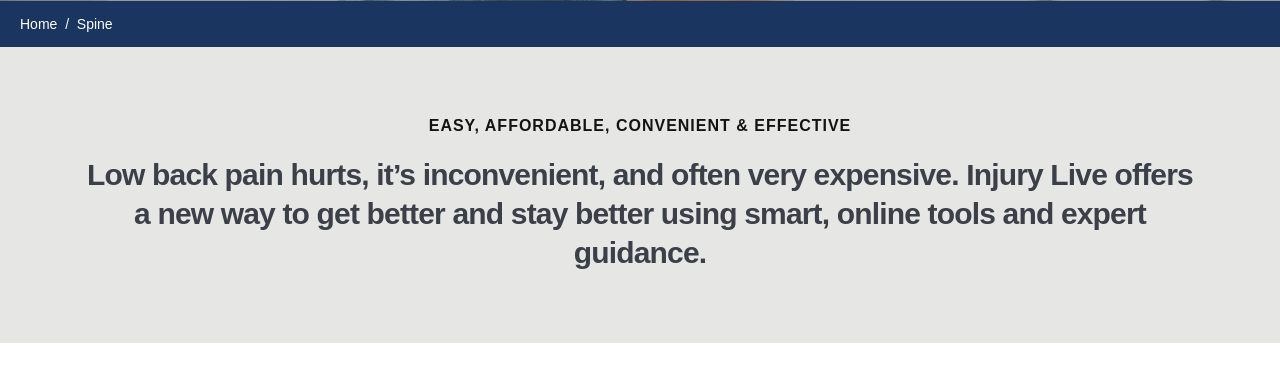
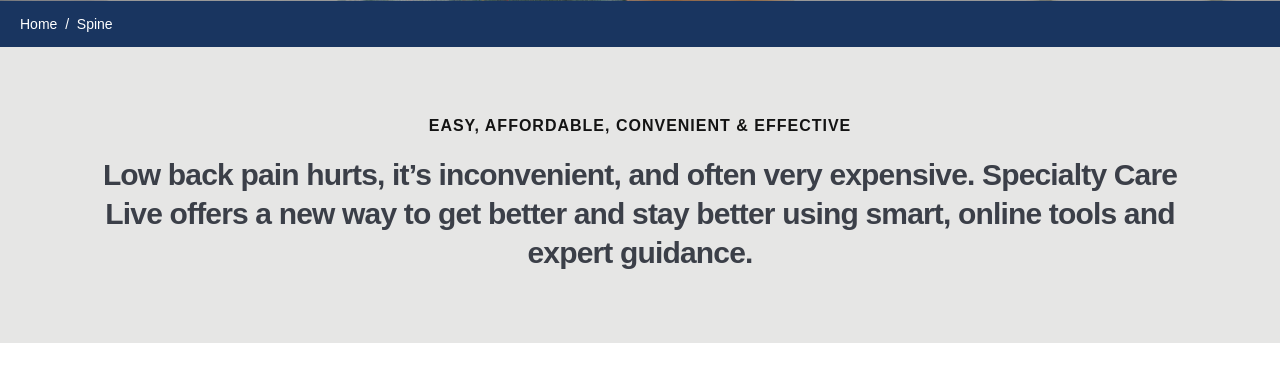
Before and after one commit to gayatrimicro/SCL, a PHP site: page /spine-specialist/ in a window 1280 px wide. Shown: the part 666-1036 px from the top of the page. Run offline with PHP 8.4, Linux system fonts and the light colour scheme.

Commit message:
Removing Injury live name from project

```diff
--- a/appointment.php
+++ b/appointment.php
@@ -9,7 +9,7 @@
 
 
 
-	$subject =" Injury Live " . $fname;
+	$subject ="  Specialty Care Live " . $fname;
 	$headers  = 'MIME-Version: 1.0' . "\r\n";
 	$headers .= 'Content-type: text/html; charset=iso-8859-1' . "\r\n";
 	$headers .= 'From: Appointment Form: <' . $emailid .">" ."\r\n";
--- a/internal.php
+++ b/internal.php
@@ -36,7 +36,7 @@
 
 <link href="https://stackpath.bootstrapcdn.com/font-awesome/4.7.0/css/font-awesome.min.css" rel="stylesheet" integrity="sha384-wvfXpqpZZVQGK6TAh5PVlGOfQNHSoD2xbE+QkPxCAFlNEevoEH3Sl0sibVcOQVnN" crossorigin="anonymous">
 
-<title>Orthopedic Telemedicine | Injury Live</title>
+<title>Orthopedic Telemedicine |  Specialty Care Live</title>
 <meta http-equiv="X-UA-Compatible" content="IE=edge">
 <meta content="width=device-width, initial-scale=1.0" name="viewport">
 
@@ -260,7 +260,7 @@
           <h1 class="c-left c-font-uppercase bigger-font-medium c-font-bold header-padding-mobile double-para">Be Seen by a Surgeon at YOUR Convenience, and Get Answers NOW!</h1>
         </div>
           <p class="custom-fonts mobile-para-padding double-mobile">
-           Injury Live provides all patients with a convenient, secure and clinically informative encounter with one of our Tele-Orthopedic specialists. Our remote providers manage musculoskeletal injuries, and chronic bone and joint conditions by means of telemedicine. Our physical exam is supported by imaging and telehealth peripherals that allow our Tele-Orthopedic experts to treat a wide variety of symptoms. You will receive a diagnosis, advice, physical therapy and prescription order for select medications and braces, as your doctor deems necessary.
+            Specialty Care Live provides all patients with a convenient, secure and clinically informative encounter with one of our Tele-Orthopedic specialists. Our remote providers manage musculoskeletal injuries, and chronic bone and joint conditions by means of telemedicine. Our physical exam is supported by imaging and telehealth peripherals that allow our Tele-Orthopedic experts to treat a wide variety of symptoms. You will receive a diagnosis, advice, physical therapy and prescription order for select medications and braces, as your doctor deems necessary.
           </p>
            <p class="text-left mobile-para-padding">
                 <a href="#" class="read-about-us btn-new tn-new c-btn-border-opacity-04 yop c-btn btn-no-focus c-btn-header btn btn-lg c-btn-border-1x c-btn-dark c-btn-circle c-btn-sbold" hreflang="en">Schedule a Tele consultation</a>
@@ -300,7 +300,7 @@
 
 
            <div class="pa custom-fonts">
-            <p class="custom-fonts mobile-para-padding">Injury Live provides all patients with a convenient, secure and clinically informative encounter with our Physical Therapy team. Our remote therapists manage the rehabilitation of injuries and conditions by means of telemedicine. Our therapy program is supported by partnering with on-site medical staff to help patients hit program goals, as outlined by their physician orders.</p>
+            <p class="custom-fonts mobile-para-padding"> Specialty Care Live provides all patients with a convenient, secure and clinically informative encounter with our Physical Therapy team. Our remote therapists manage the rehabilitation of injuries and conditions by means of telemedicine. Our therapy program is supported by partnering with on-site medical staff to help patients hit program goals, as outlined by their physician orders.</p>
 
             <p class="text-left mobile-para-padding">
                 <a href="tel:+1469-545-8645" class="read-about-us btn-new tn-new c-btn-border-opacity-04 yop c-btn btn-no-focus c-btn-header btn btn-lg c-btn-border-1x c-btn-dark c-btn-circle c-btn-sbold" hreflang="en"> Call Us at 469-545-8645</a>
--- a/orthopedics/index.php
+++ b/orthopedics/index.php
@@ -324,7 +324,7 @@
           <h1 class="c-left c-font-uppercase bigger-font-medium c-font-bold header-padding-mobile double-para">Be Seen by a Surgeon at YOUR Convenience, and Get Answers NOW!</h1>
         </div>
           <p class="custom-fonts mobile-para-padding double-mobile">
-           Injury Live provides all patients with a convenient, secure and clinically informative encounter with one of our Tele-Orthopedic specialists. Our remote providers manage musculoskeletal injuries, and chronic bone and joint conditions by means of telemedicine. Our physical exam is supported by imaging and telehealth peripherals that allow our Tele-Orthopedic experts to treat a wide variety of symptoms. You will receive a diagnosis, advice, physical therapy and prescription order for select medications and braces, as your doctor deems necessary.
+            Specialty Care Live provides all patients with a convenient, secure and clinically informative encounter with one of our Tele-Orthopedic specialists. Our remote providers manage musculoskeletal injuries, and chronic bone and joint conditions by means of telemedicine. Our physical exam is supported by imaging and telehealth peripherals that allow our Tele-Orthopedic experts to treat a wide variety of symptoms. You will receive a diagnosis, advice, physical therapy and prescription order for select medications and braces, as your doctor deems necessary.
           </p>
            <p class="text-left mobile-para-padding">
                 <a href="javascript:void(0);" data-toggle="modal" data-target="#request" class="read-about-us btn-new tn-new c-btn-border-opacity-04 yop c-btn btn-no-focus c-btn-header btn btn-lg c-btn-border-1x c-btn-dark c-btn-circle c-btn-sbold" hreflang="en">Schedule a Tele consultation</a>
@@ -364,7 +364,7 @@
 
 
            <div class="pa custom-fonts">
-            <p class="custom-fonts mobile-para-padding">Injury Live provides all patients with a convenient, secure and clinically informative encounter with our Physical Therapy team. Our remote therapists manage the rehabilitation of injuries and conditions by means of telemedicine. Our therapy program is supported by partnering with on-site medical staff to help patients hit program goals, as outlined by their physician orders.</p>
+            <p class="custom-fonts mobile-para-padding"> Specialty Care Live provides all patients with a convenient, secure and clinically informative encounter with our Physical Therapy team. Our remote therapists manage the rehabilitation of injuries and conditions by means of telemedicine. Our therapy program is supported by partnering with on-site medical staff to help patients hit program goals, as outlined by their physician orders.</p>
 
             <p class="text-left mobile-para-padding">
                 <a href="tel:+1469-545-8645" class="read-about-us btn-new tn-new c-btn-border-opacity-04 yop c-btn btn-no-focus c-btn-header btn btn-lg c-btn-border-1x c-btn-dark c-btn-circle c-btn-sbold" hreflang="en"> Call Us at 469-545-8645</a>
--- a/requestaapp2-backup.php
+++ b/requestaapp2-backup.php
@@ -14,7 +14,7 @@
 	$subject ="Claim Request " . $fname;
 	$headers  = 'MIME-Version: 1.0' . "\r\n";
 	$headers .= 'Content-type: text/html; charset=iso-8859-1' . "\r\n";
-	$headers .= 'From: Injury Live <' . $emailid .">" ."\r\n";
+	$headers .= 'From:  Specialty Care Live <' . $emailid .">" ."\r\n";
 
 	// $headers .= 'Cc: birthdayarchive@example.com' . "\r\n";
 	// $headers .= 'Bcc: birthdaycheck@example.com' . "\r\n";
--- a/spine-specialist/index.php
+++ b/spine-specialist/index.php
@@ -263,7 +263,7 @@
           <div class=""></div>
          <h3 class="c-left c-font-uppercase c-font-bold heading--subheadline c-center"> Easy, Affordable, Convenient & Effective </h3>
          <h1 class="c-left c-font-uppercase c-font-yellow-4 bigger-font bigger-font-medium c-font-bold header-padding-mobile c-center">
-         Low back pain hurts, it’s inconvenient, and often very expensive. Injury Live offers a new way to get better and stay better using smart, online tools and expert guidance.</span>
+         Low back pain hurts, it’s inconvenient, and often very expensive.  Specialty Care Live offers a new way to get better and stay better using smart, online tools and expert guidance.</span>
          </h1>
 
         </div>
@@ -323,9 +323,9 @@
           <h1 class="c-left c-font-uppercase bigger-font-medium c-font-bold header-padding-mobile double-para">Our Back & Spine Pain Services</h1>
         </div>
           <p class="custom-fonts mobile-para-padding double-mobile">
-           Injury Live offers our patients leading-edge solutions for back pain and spine pain, either of the acute or chronic variety. Pain management is one of the most important parts of a patient’s physical, mental, and emotional well-being. </p>
+            Specialty Care Live offers our patients leading-edge solutions for back pain and spine pain, either of the acute or chronic variety. Pain management is one of the most important parts of a patient’s physical, mental, and emotional well-being. </p>
           <p class="custom-fonts mobile-para-padding double-mobile">
-          Injury Live is based on the clinical experience and expertise of our specialists and the most recent low back pain research from over 100 clinical studies. The result –  Injury Live users get immediate relief from their low back pain and learn the skill necessary to keep it from coming back.
+           Specialty Care Live is based on the clinical experience and expertise of our specialists and the most recent low back pain research from over 100 clinical studies. The result –   Specialty Care Live users get immediate relief from their low back pain and learn the skill necessary to keep it from coming back.
           </p>
            <p class="text-left mobile-para-padding">
                 <a href="javascript:void(0);" data-toggle="modal" data-target="#request" class="read-about-us btn-new tn-new c-btn-border-opacity-04 yop c-btn btn-no-focus c-btn-header btn btn-lg c-btn-border-1x c-btn-dark c-btn-circle c-btn-sbold" hreflang="en">Schedule a Tele consultation</a>
```
